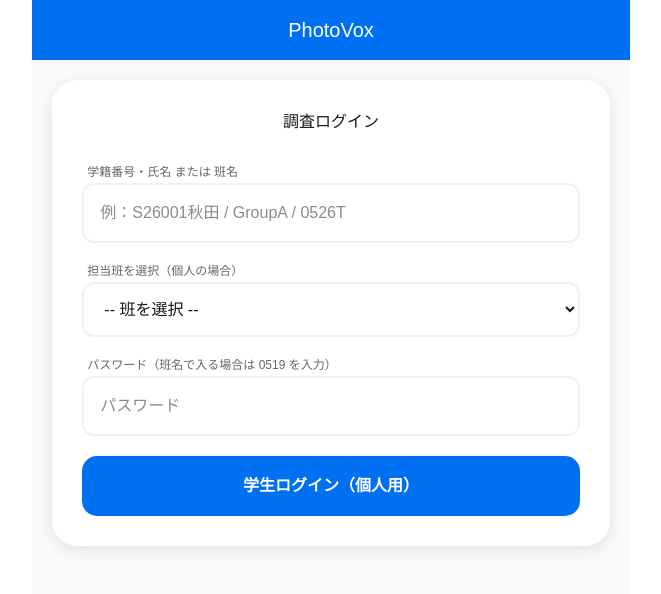
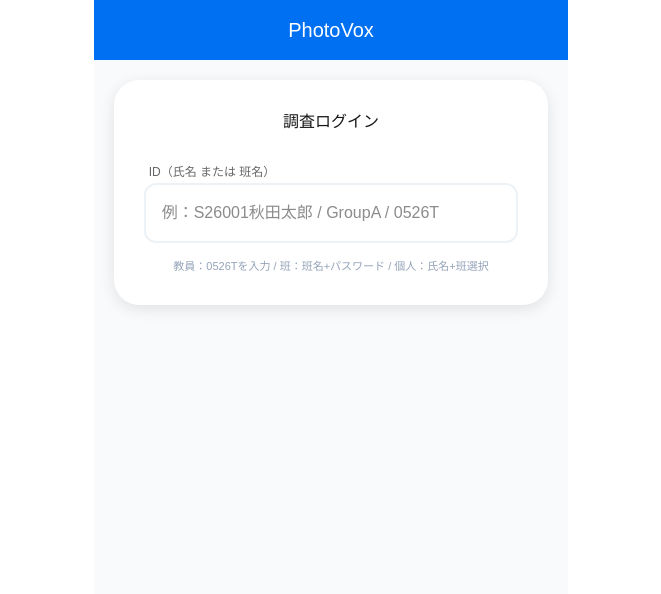
Before and after one commit to sonnnenblume/kadare-photovox, a Next.js app: page / in a window 1280 px wide. Shown: the top 594 px of the page, without its empty margins (309-970 px from the left). Built offline with nearby package versions, Linux system fonts and the light colour scheme.

Commit message:
auth: final smart branching login

```diff
--- a/src/app/page.tsx
+++ b/src/app/page.tsx
@@ -119,9 +119,9 @@
             <h2 style={{textAlign:'center', marginBottom: '25px'}}>調査ログイン</h2>
 
             <div style={{marginBottom: '15px'}}>
-              <label style={{fontSize: '12px', color: '#666', marginLeft: '5px'}}>学籍番号・氏名 または 班名</label>
+              <label style={{fontSize: '12px', color: '#666', marginLeft: '5px'}}>ID（氏名 または 班名）</label>
               <input
-                type="text" placeholder="例：S26001秋田 / GroupA / 0526T" value={loginId}
+                type="text" placeholder="例：S26001秋田太郎 / GroupA / 0526T" value={loginId}
                 onChange={e => {
                   const val = e.target.value;
                   setLoginId(val);
@@ -135,10 +135,30 @@
               />
             </div>
 
-            {loginId !== '0526T' && (
+            {/* 0526T以外かつ入力がある場合のみ追加項目を表示 */}
+            {loginId !== '0526T' && loginId.length > 0 && (
+              <>
+                {loginId.includes('Group') ? (
+                  /* --- パターンB：班ログイン (IDに"Group"を含む場合) --- */
+                  <div style={{marginBottom: '20px'}}>
+                    <label style={{fontSize: '12px', color: '#666', marginLeft: '5px'}}>パスワード（0519）</label>
+                    <input
+                      type="password" placeholder="パスワードを入力"
+                      onChange={e => {
+                        const pass = e.target.value;
+                        if (pass === '0519') {
+                          setUserId(loginId); setUploadGroup(loginId); setRole('student');
+                          localStorage.setItem('photovox_id', loginId); localStorage.setItem('photovox_group', loginId);
+                        }
+                      }}
+                      style={{ width: '100%', padding: '16px', borderRadius: '12px', border: '2px solid #edf2f7', boxSizing:'border-box', fontSize: '16px' }}
+                    />
+                  </div>
+                ) : (
+                  /* --- パターンC：個人ログイン (それ以外) --- */
                   <>
                     <div style={{marginBottom: '15px'}}>
-                  <label style={{fontSize: '12px', color: '#666', marginLeft: '5px'}}>担当班を選択（個人の場合）</label>
+                      <label style={{fontSize: '12px', color: '#666', marginLeft: '5px'}}>担当班を選択</label>
                       <select
                         value={loginGroup} onChange={e => setLoginGroup(e.target.value)}
                         style={{ width: '100%', padding: '16px', borderRadius: '12px', border: '2px solid #edf2f7', background: '#fff', fontSize: '16px' }}
@@ -147,37 +167,23 @@
                         {GROUPS.map(g => <option key={g} value={g}>{g}</option>)}
                       </select>
                     </div>
-
-                <div style={{marginBottom: '20px'}}>
-                  <label style={{fontSize: '12px', color: '#666', marginLeft: '5px'}}>パスワード（班名で入る場合は 0519 を入力）</label>
-                  <input
-                    type="password" placeholder="パスワード"
-                    onChange={e => {
-                      const pass = e.target.value;
-                      // 【班ルート】0519で自動ログイン
-                      if (pass === '0519' && loginId) {
-                        setUserId(loginId);
-                        const gName = loginId.includes('Group') ? loginId : loginGroup || '個人';
-                        setUploadGroup(gName); setRole('student');
-                        localStorage.setItem('photovox_id', loginId); localStorage.setItem('photovox_group', gName);
-                      }
-                    }}
-                    style={{ width: '100%', padding: '16px', borderRadius: '12px', border: '2px solid #edf2f7', boxSizing:'border-box', fontSize: '16px' }}
-                  />
-                </div>
-
                     <button
                       onClick={() => {
-                    if(!loginId || !loginGroup) return alert('情報を入力・選択してください');
+                        if(!loginGroup) return alert('班を選択してください');
                         setUserId(loginId); setUploadGroup(loginGroup); setRole('student');
                         localStorage.setItem('photovox_id', loginId); localStorage.setItem('photovox_group', loginGroup);
                       }}
                       style={{ width: '100%', padding: '18px', background: '#0070f3', color: '#fff', border: 'none', borderRadius: '15px', fontWeight: 'bold' }}
                     >
-                  学生ログイン（個人用）
+                      ログイン
                     </button>
                   </>
                 )}
+              </>
+            )}
+            <p style={{fontSize: '11px', color: '#94a3b8', textAlign: 'center', marginTop: '15px'}}>
+              教員：0526Tを入力 / 班：班名+パスワード / 個人：氏名+班選択
+            </p>
           </div>
         ) : screen === 'home' ? (
           <div style={{ display: 'flex', flexDirection: 'column', gap: '20px' }}>
```
Lines whose indentation alone changed are shown as unchanged.
